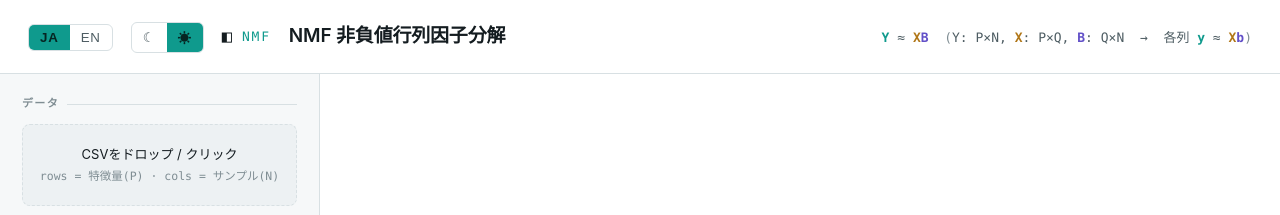
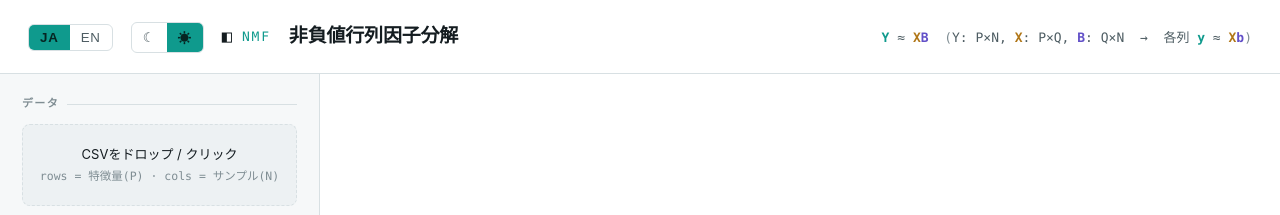
Before and after one commit to ksatohds/ksatohds.github.io, a Jekyll site: the page html_app/nmf_app.html, which Jekyll copies as it is, in a window 1280 px wide. Shown: the top 215 px of the page. Built offline with Jekyll 4.4.1, drawn with Linux system fonts in a browser that asks for light colours.

Commit message:
20260704 remove duplicate NMF from h1 (brand already shows NMF)
Co-Authored-By: Claude Opus 4.8 (1M context) <noreply@anthropic.com>

```diff
--- a/html_app/nmf_app.html
+++ b/html_app/nmf_app.html
@@ -153,7 +153,7 @@
     <button data-theme="light" class="on" title="Light">☀</button>
   </div>
   <div class="brand"><span class="glyph">◧</span>NMF</div>
-  <h1 data-i18n="h1">NMF 非負値行列因子分解</h1>
+  <h1 data-i18n="h1">非負値行列因子分解</h1>
   <div class="eq" data-i18n-html="eq"></div>
 </header>
 
@@ -259,7 +259,7 @@ const cluColor=k=>CLU[k%CLU.length];
 let LANG='ja';
 const I18N={
   ja:{
-    h1:'NMF 非負値行列因子分解',
+    h1:'非負値行列因子分解',
     subtitle:'',
     eq:'<span class="y">Y</span> ≈ <b>X</b><i>B</i> &nbsp;<span style="color:var(--ink-faint)">(</span>Y: P×N, <b style="color:var(--amber)">X</b>: P×Q, <i style="color:var(--violet)">B</i>: Q×N &nbsp;→&nbsp; 各列 <span class="y">y</span> ≈ <b>X</b><i>b</i><span style="color:var(--ink-faint)">)</span>',
     g_data:'データ', g_param:'パラメータ', g_constr:'制約・前処理',
@@ -308,7 +308,7 @@ const I18N={
     meta_nan:'非数値 {n} 個を 0 に置換'
   },
   en:{
-    h1:'NMF Non-negative Matrix Factorization',
+    h1:'Non-negative Matrix Factorization',
     subtitle:'',
     eq:'<span class="y">Y</span> ≈ <b>X</b><i>B</i> &nbsp;<span style="color:var(--ink-faint)">(</span>Y: P×N, <b style="color:var(--amber)">X</b>: P×Q, <i style="color:var(--violet)">B</i>: Q×N &nbsp;→&nbsp; each column <span class="y">y</span> ≈ <b>X</b><i>b</i><span style="color:var(--ink-faint)">)</span>',
     g_data:'Data', g_param:'Parameters', g_constr:'Constraints & preprocessing',
```
